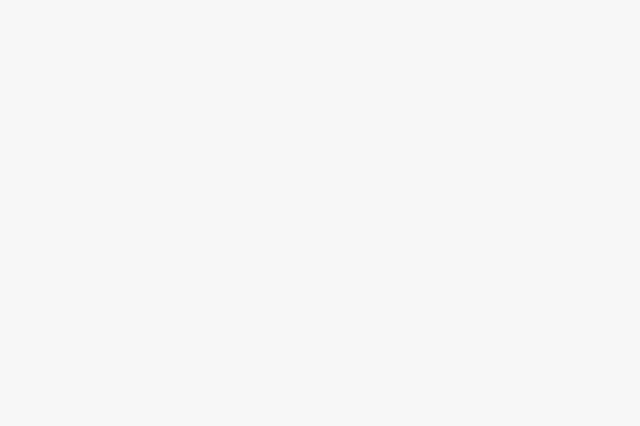
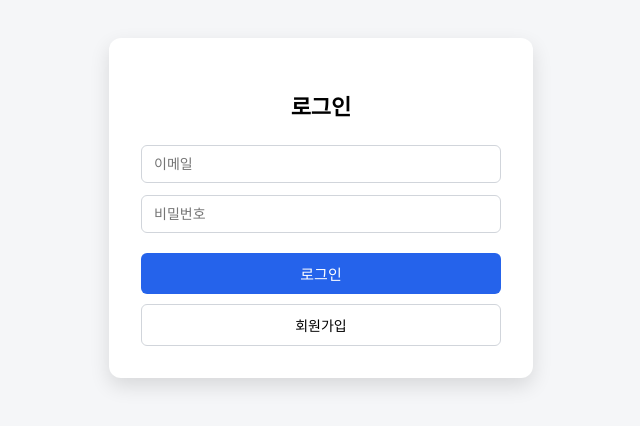
Before and after one commit to MinJae713/DoongStudyFront, a Vue app: page / in a window 1280 px wide. Before the commit this address had no page. Shown: the part 192-618 px from the top of the page, without its empty margins (319-959 px from the left). Built offline with nearby package versions, Linux system fonts and the light colour scheme.

Commit message:
feat: 로그인 API 연동 완성

```diff
--- a/package.json
+++ b/package.json
@@ -11,6 +11,7 @@
     "format": "prettier --write --experimental-cli src/"
   },
   "dependencies": {
+    "axios": "^1.13.5",
     "pinia": "^3.0.4",
     "vue": "^3.5.27",
     "vue-router": "^5.0.1"
--- /dev/null
+++ b/src/apis/CommonAxios.js
@@ -0,0 +1,12 @@
+import axios from "axios";
+
+const baseURL = 'http://localhost:8080';
+
+const instance = axios.create({
+  baseURL,
+  withCredentials: true, // ⭐️ 쿠키(리프레시 토큰)를 주고받기 위해 필수!
+});
+
+export const contextPath = '/api';
+
+export default instance;
--- /dev/null
+++ b/src/apis/MemberApi.js
@@ -0,0 +1,16 @@
+import { defineStore } from "pinia";
+import instance, {contextPath} from "./CommonAxios";
+
+export const memberApi = defineStore("memberApi", () => {
+  const domain = 'member';
+
+  const login = async (email, password) => {
+    const response = await instance.post(`${contextPath}/${domain}/login`, {
+      email, password
+    });
+    return response.data;
+  }
+  return {
+    login
+  }
+});
--- a/src/pages/LoginPage.vue
+++ b/src/pages/LoginPage.vue
@@ -2,18 +2,22 @@
 import { ref } from 'vue'
 import { useRouter } from 'vue-router'
 import SignupModal from '@/components/SignupModal.vue'
+import { memberApi } from '@/apis/MemberApi'
 
-const emit = defineEmits(['login-success'])
+// const emit = defineEmits(['login-success'])
 
 const email = ref('')
 const password = ref('')
 const showSignup = ref(false)
 
 const router = useRouter()
+const memberApiStore = memberApi();
 
-function login() {
-  emit('login-success')
-  router.push('/main')
+async function login() {
+  // emit('login-success')
+  const loginResult = await memberApiStore.login(email.value, password.value);
+  if (loginResult.apiResult) router.push('/main')
+  else alert(loginResult.message);
 }
 </script>
 
--- a/src/pages/MemberPage.vue
+++ b/src/pages/MemberPage.vue
@@ -91,7 +91,7 @@ const openDetail = (member) => {
 const withdraw = () => {
   // 실제 서비스라면 API 호출 후 이동
   alert('회원 탈퇴 처리되었습니다.')
-  router.push('/login') // ✅ 수정
+  router.push('/') // ✅ 수정
 }
 </script>
 
--- a/src/router/index.js
+++ b/src/router/index.js
@@ -3,7 +3,7 @@ import LoginPage from '@/pages/LoginPage.vue'
 import MainPage from '@/pages/MainPage.vue'
 
 const routes = [
-  { path: '/login', component: LoginPage },
+  { path: '/', component: LoginPage },
   { path: '/main', component: MainPage },
 ]
 
```
Also changed, not shown: src/apis/ThingApi.js (added), 1 other file (tests, documents, lock files or other folders).
